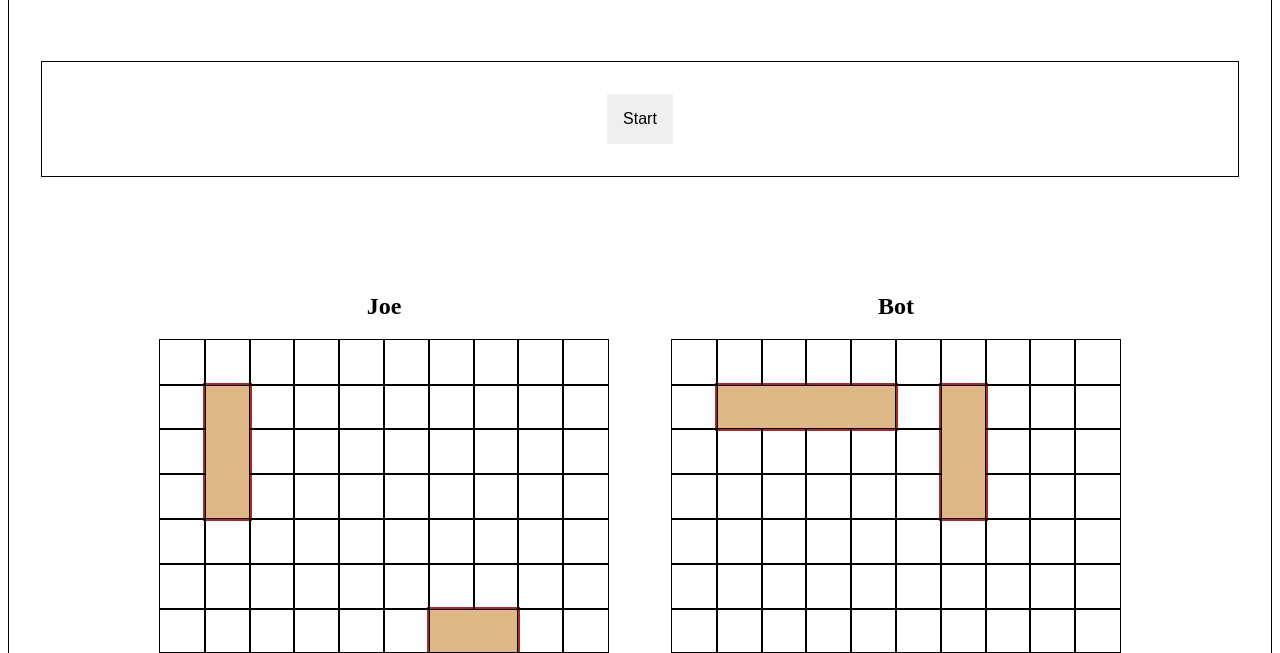
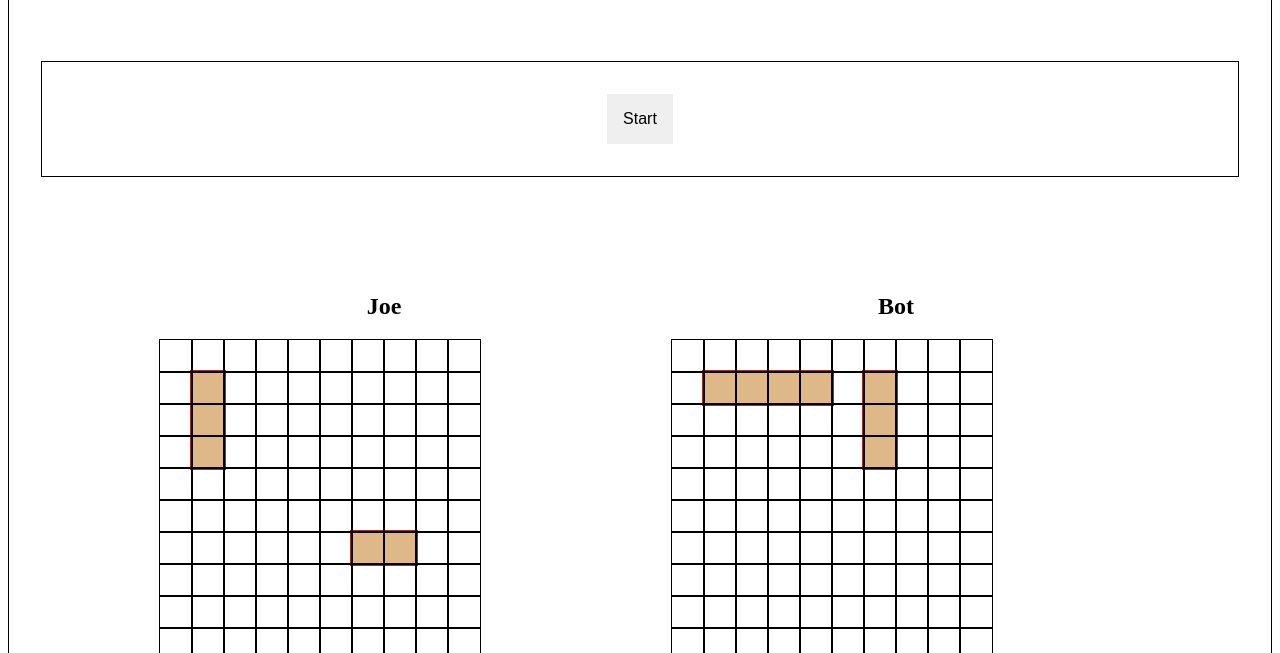
Before and after one commit to joerhew/odin-battleship, a website built with webpack: page src/index.html in a window 1280 px wide. Shown: the part 147-800 px from the top of the page. Built offline with nearby package versions, Linux system fonts and the light colour scheme.

Commit message:
Implemented ship div to be inside of a starting cell and stretching across multiple cells. Fixed a bug with coordinates so that cell and ship indications align.

```diff
--- a/src/index.css
+++ b/src/index.css
@@ -46,22 +46,20 @@ button:hover {
   display: grid;
   width: 35vw;
   height: 35vw;
-  grid-template-columns: repeat(10, 1fr);
-  grid-template-rows: repeat(10, 1fr);
+  grid-template-columns: repeat(10, 2em);
+  grid-template-rows: repeat(10, 2em);
 }
 
 .cell {
-  display: flex;
-  justify-content: center;
-  align-items: center;
   outline: 1px solid black;
-  z-index: 2;
 }
 
 .ship {
   background-color: burlywood;
   outline: 2px solid brown;
-  z-index: 1;
+  overflow: visible;
+  position: relative;
+  z-index: -1;
 }
 
 .hit {
--- a/src/index.js
+++ b/src/index.js
@@ -84,6 +84,7 @@ const clickOnCell = (cellId) => {
       y: parseInt(parts[4], 10)
     }
   }
+
   const updateAttacks = () => {
     game.players.forEach((player, index) => {
       player.gameboard.attackedCoordinates.forEach(coord => {
@@ -149,7 +150,7 @@ boardContainers.forEach((container, index) => {
     for (let j = 0; j < boardSize; j += 1) {
       const cell = document.createElement('div')
       cell.className = 'cell'
-      cell.id = `board-${index}-cell-${i}-${j}`
+      cell.id = `board-${index}-cell-${j}-${i}`
       cell.addEventListener('click', (e) => {
         clickOnCell(e.target.id)
       })
@@ -159,23 +160,23 @@ boardContainers.forEach((container, index) => {
   container.appendChild(board)
 
   // Place ships
-  // To implement: Place the ship inside the starting cell, so that it doesn't take up the cell spots
   const player = game.players[index];
   player.gameboard.ships.forEach(ship => {
     const orientation = ship.arrayOfCoordinates[1].x - ship.arrayOfCoordinates[0].x === 0
       ? 'vertical'
       : 'horizontal'
 
+    const startingCell = document.querySelector(`#board-${index}-cell-${ship.arrayOfCoordinates[0].x}-${ship.arrayOfCoordinates[0].y}`)
     const newShip = document.createElement('div')
     newShip.className = 'ship'
 
     if (orientation === 'horizontal') {
-      newShip.style.gridColumn = `${ship.arrayOfCoordinates[0].x + 1} / span ${ship.length}`
-      newShip.style.gridRow = `${ship.arrayOfCoordinates[0].y + 1}`
+      newShip.style.width = `${ship.length * 2}em`
+      newShip.style.height = '2em'
     } else {
-      newShip.style.gridColumn = `${ship.arrayOfCoordinates[0].x + 1}`
-      newShip.style.gridRow = `${ship.arrayOfCoordinates[0].y + 1} / span ${ship.length}`
+      newShip.style.width = `2em`
+      newShip.style.height = `${ship.length * 2}em`
     }
-    board.appendChild(newShip)
+    startingCell.appendChild(newShip)
   })
 })
```
